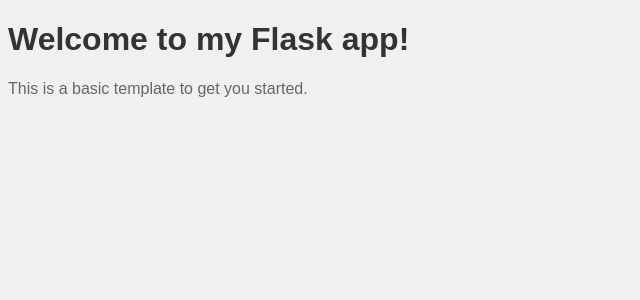
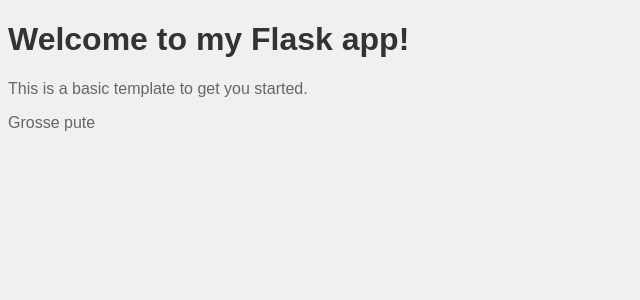
Before and after one commit to gohuKano/SOZO, a Flask app: page / in a window 1280 px wide. Shown: the top 300 px of the page, without its empty margins (0-640 px from the left). Run offline with Flask 3, Linux system fonts and the light colour scheme.

Commit message:
Update index.html

```diff
--- a/templates/index.html
+++ b/templates/index.html
@@ -8,5 +8,6 @@
   <body>
     <h1>Welcome to my Flask app!</h1>
     <p>This is a basic template to get you started.</p>
+    <p>Grosse pute</p>
   </body>
 </html>
```
